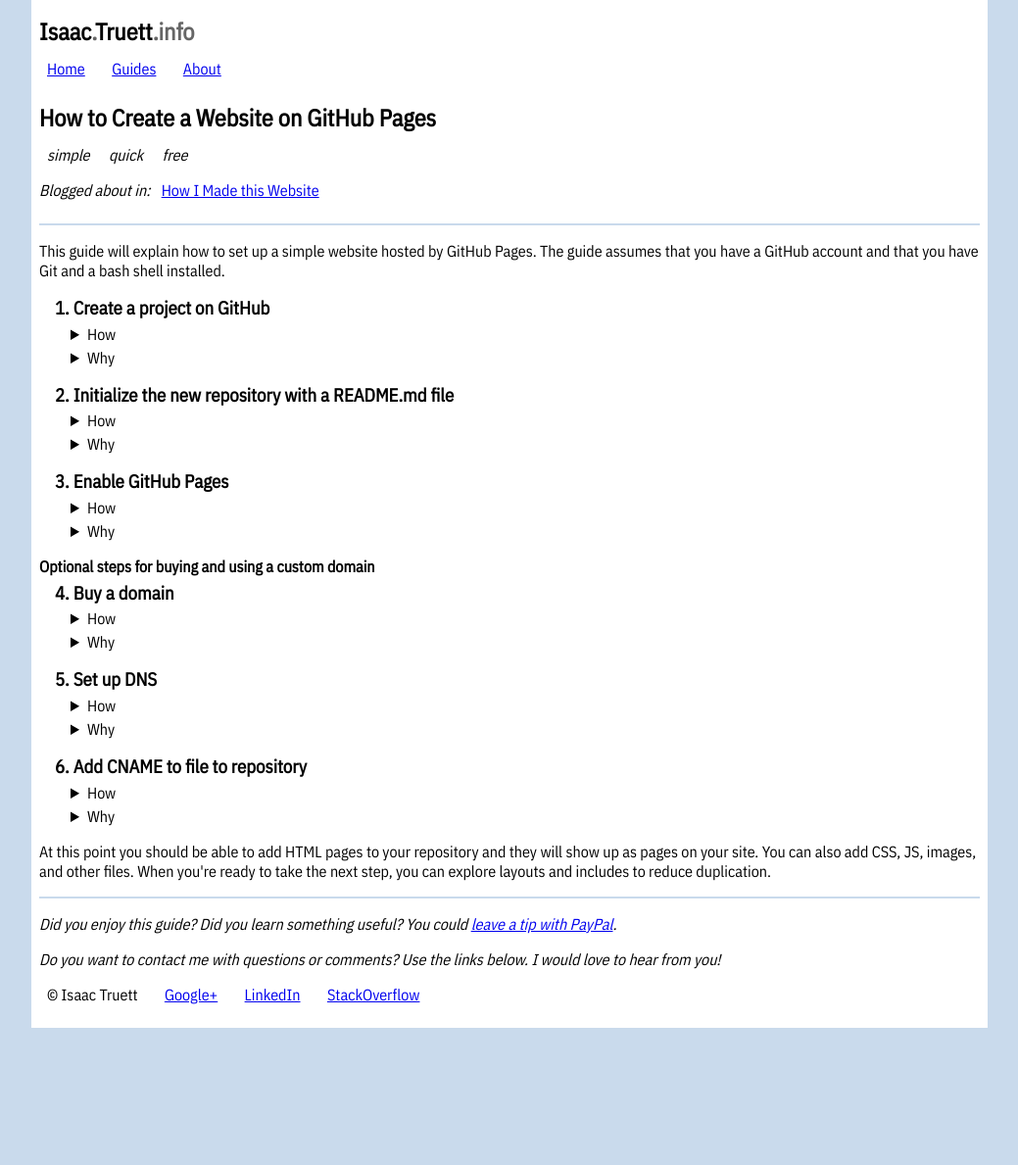
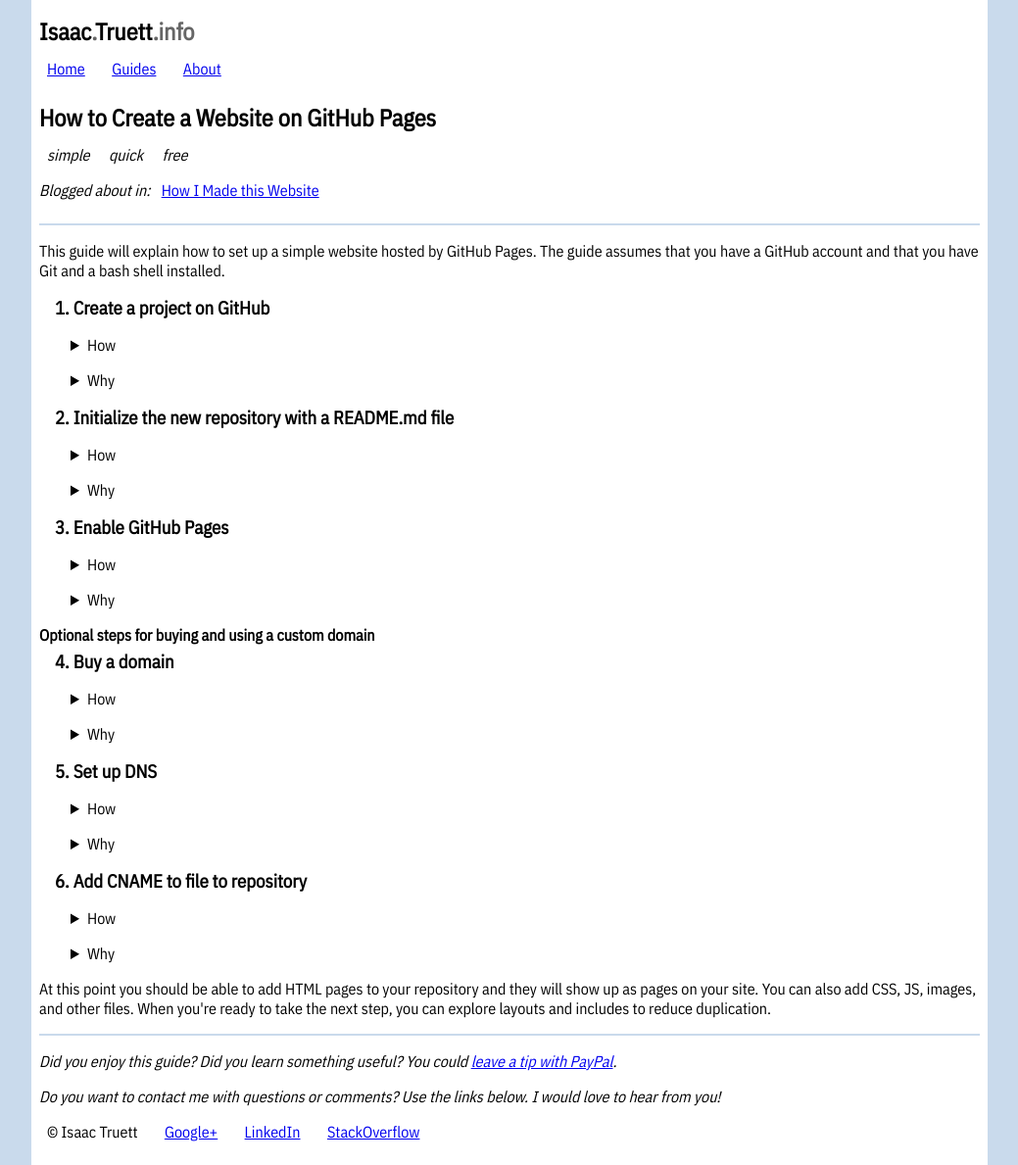
Before and after one commit to itruett/isaac.truett.info, a Jekyll site: the page built from how/to-create-a-website-on-github-pages.html, in a window 1280 px wide. Shown: the whole page at 98% size, without its empty margins (120-1159 px from the left). Built offline with Jekyll 4.4.1, drawn with Linux system fonts in a browser that asks for light colours; before the commit the page ends 1049 px from its top, so only the background shows below that.

Commit message:
Adds top margin to summary element and background color to code elements.

```diff
--- a/_sass/_guides.scss
+++ b/_sass/_guides.scss
@@ -31,6 +31,7 @@ details[open] {
 }
 summary {
 	cursor: pointer;
+	margin-top: 1em;
 }
 .guide-footer {
 	font-style: italic;
--- a/_sass/_reset.scss
+++ b/_sass/_reset.scss
@@ -60,6 +60,7 @@ dd {
 
 code {
 	font-family: 'IBM Plex Mono', monospace;
+	background-color: #eee;
 }
 
 noscript {
```
